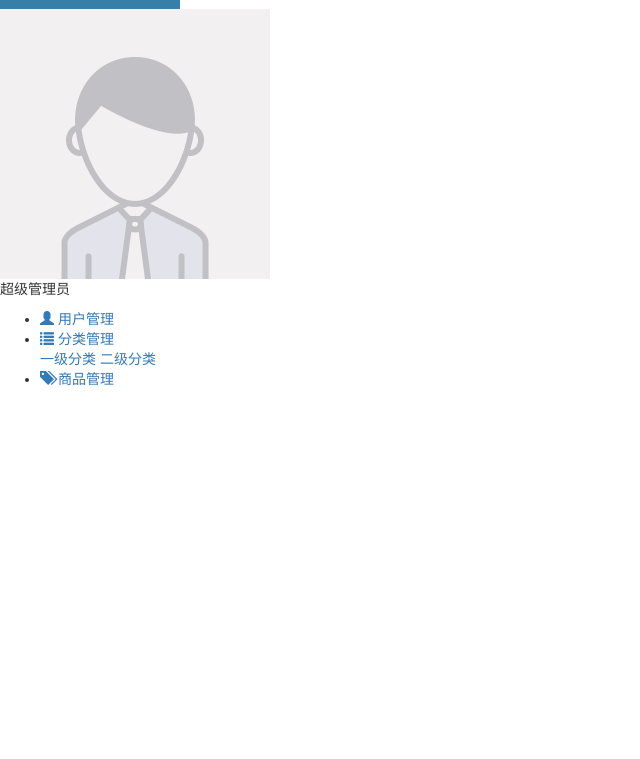
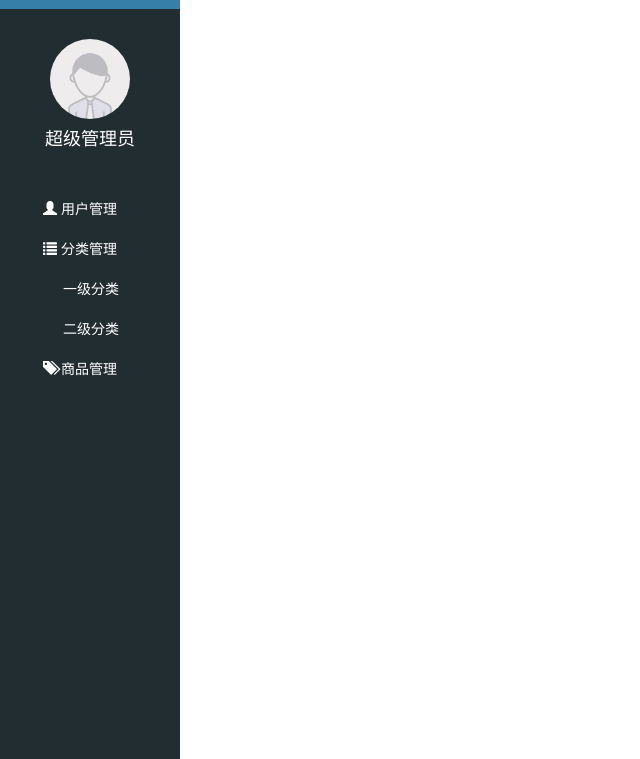
Before and after one commit to ycyx1994/sean_letao, a website: page public/back/index.html in a window 1280 px wide. Shown: the part 41-800 px from the top of the page, without its empty margins (0-640 px from the left). Drawn offline with Linux system fonts and the light colour scheme.

Commit message:
侧边栏完成

```diff
--- a/public/back/css/common.css
+++ b/public/back/css/common.css
@@ -32,6 +32,7 @@ a:active {
   width: 180px;
   height: 100%;
   position: fixed;
+  background-color: #222d32;
 }
 
 .lt_aside .brand {
@@ -46,3 +47,48 @@ a:active {
 .lt_aside .brand a {
   color: white;
 }
+
+.lt_aside .user {
+  height: 180px;
+  padding-top: 30px;
+  /* text-align: center; */
+}
+
+.lt_aside .user img {
+  height: 80px;
+  width: 80px;
+  border-radius: 50%;
+  display: block;
+  margin: 0 auto;
+}
+
+.lt_aside .user p {
+  font-size: 18px;
+  height: 40px;
+  line-height: 40px;
+  color: #fff;
+  text-align: center;
+}
+
+.lt_aside .nav ul {
+  list-style: none;
+  padding-left: 0;
+}
+
+.lt_aside .nav a {
+  display: block;
+  height: 40px;
+  line-height: 40px;
+  color: #fff;
+  padding-left: 40px;
+  border-left: 3px solid transparent;
+}
+
+.lt_aside .nav .child a {
+  padding-left: 60px;
+}
+
+.lt_aside .nav a.current {
+  background-color: #1d1f21;
+  border-left: 3px solid #006699;
+}
```
